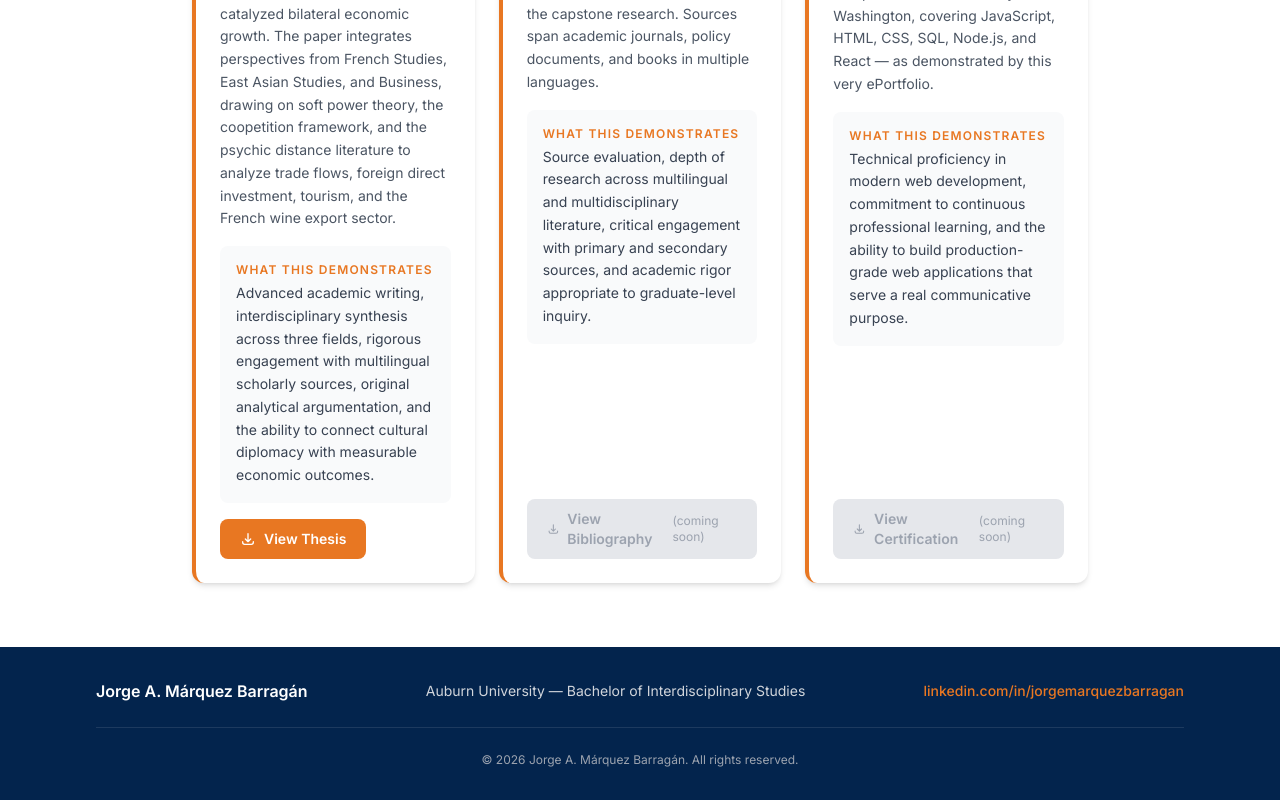
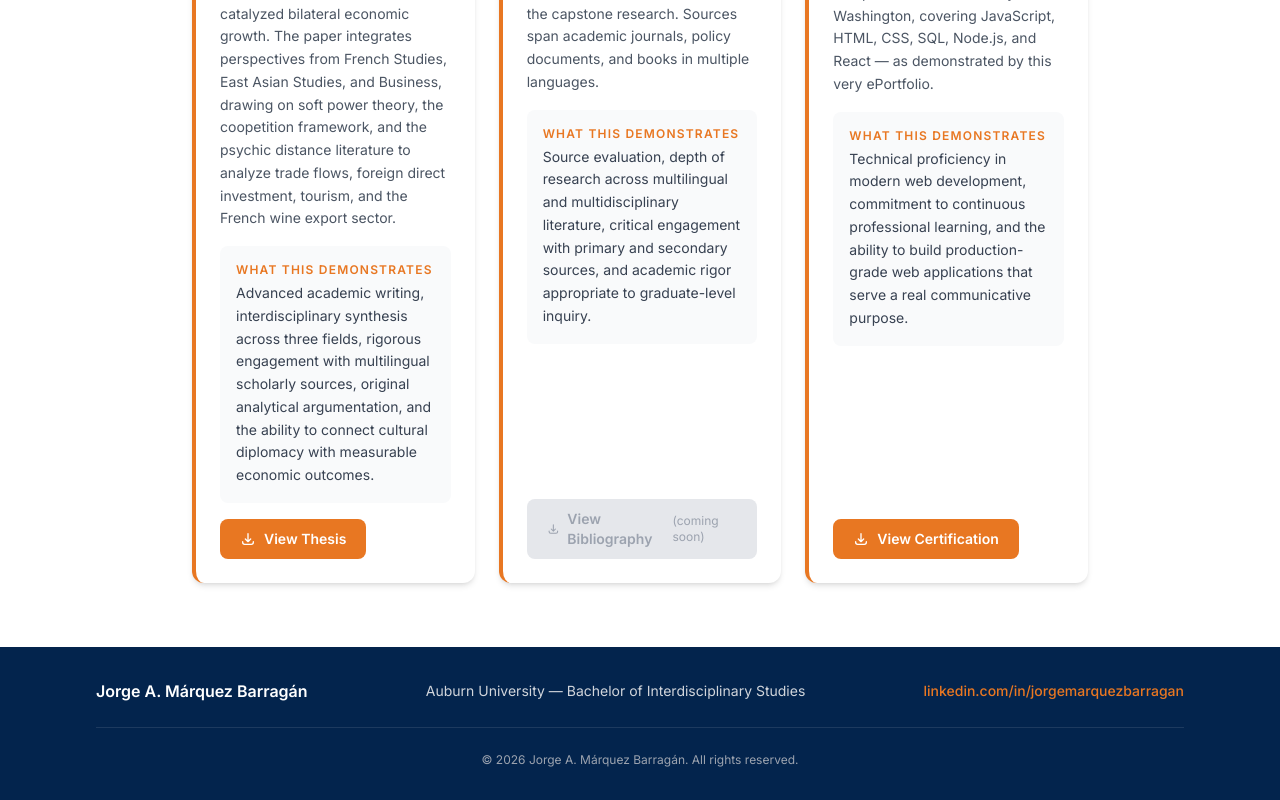
Before and after one commit to jmarq019/eportfolio, a React (Vite) app: page /academics in a window 1280 px wide. Shown: the part 1973-2773 px from the top of the page. Built offline with nearby package versions, Linux system fonts and the light colour scheme.

Commit message:
added the file for artifact 3

```diff
--- a/src/pages/Academics.jsx
+++ b/src/pages/Academics.jsx
@@ -171,8 +171,7 @@ export default function Academics() {
               description="A professional certification in full-stack web development completed at the University of Washington, covering JavaScript, HTML, CSS, SQL, Node.js, and React — as demonstrated by this very ePortfolio."
               demonstrates="Technical proficiency in modern web development, commitment to continuous professional learning, and the ability to build production-grade web applications that serve a real communicative purpose."
               buttonLabel="View Certification"
-              // TODO: Replace href="#" with the real file path or credential link once available.
-              // Example: href="/documents/uw-certification.pdf"
+              href="/documents/development-certification.pdf"
             />
 
           </div>
```
Also changed, not shown: 1 other file (tests, documents, lock files or other folders).
